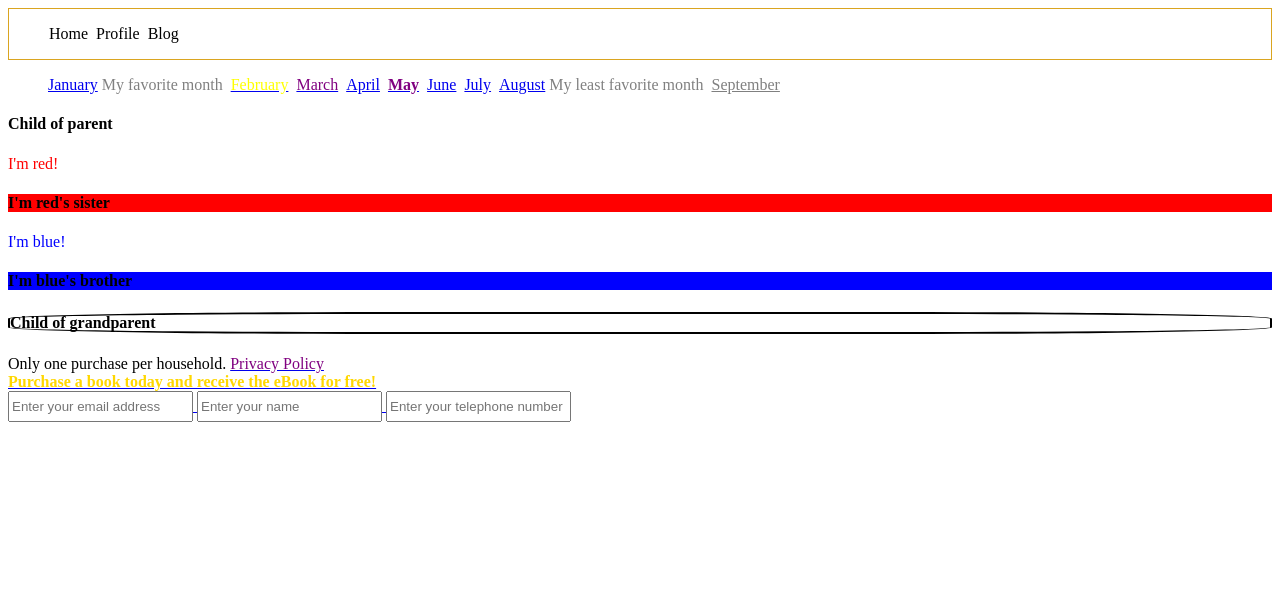
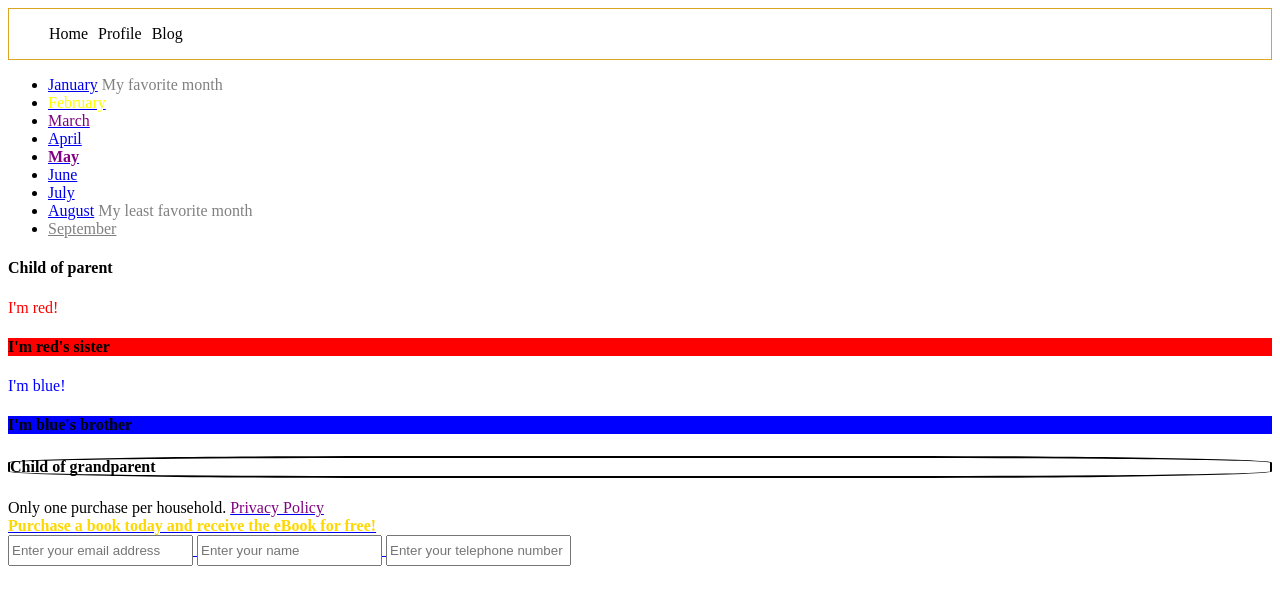
Before and after one commit to JordanRosas/CSS_Selector_Exercise, a plain HTML site: page index.html in a window 1280 px wide. Drawn offline with Linux system fonts and the light colour scheme.

Commit message:
Re styled the nav bar only - restyled the month list

```diff
--- a/main.css
+++ b/main.css
@@ -1,13 +1,11 @@
 header{
     border:1px goldenrod solid;
 }
-/* header > li{
+ header > nav > ul > li{
     display:inline-block;
-} */
-ul > li{
-    display:inline-block;
-    margin-right:4px;
+    margin-right:6px;
     cursor:pointer;
+
 }
 .disabled{
     color:grey;
```
